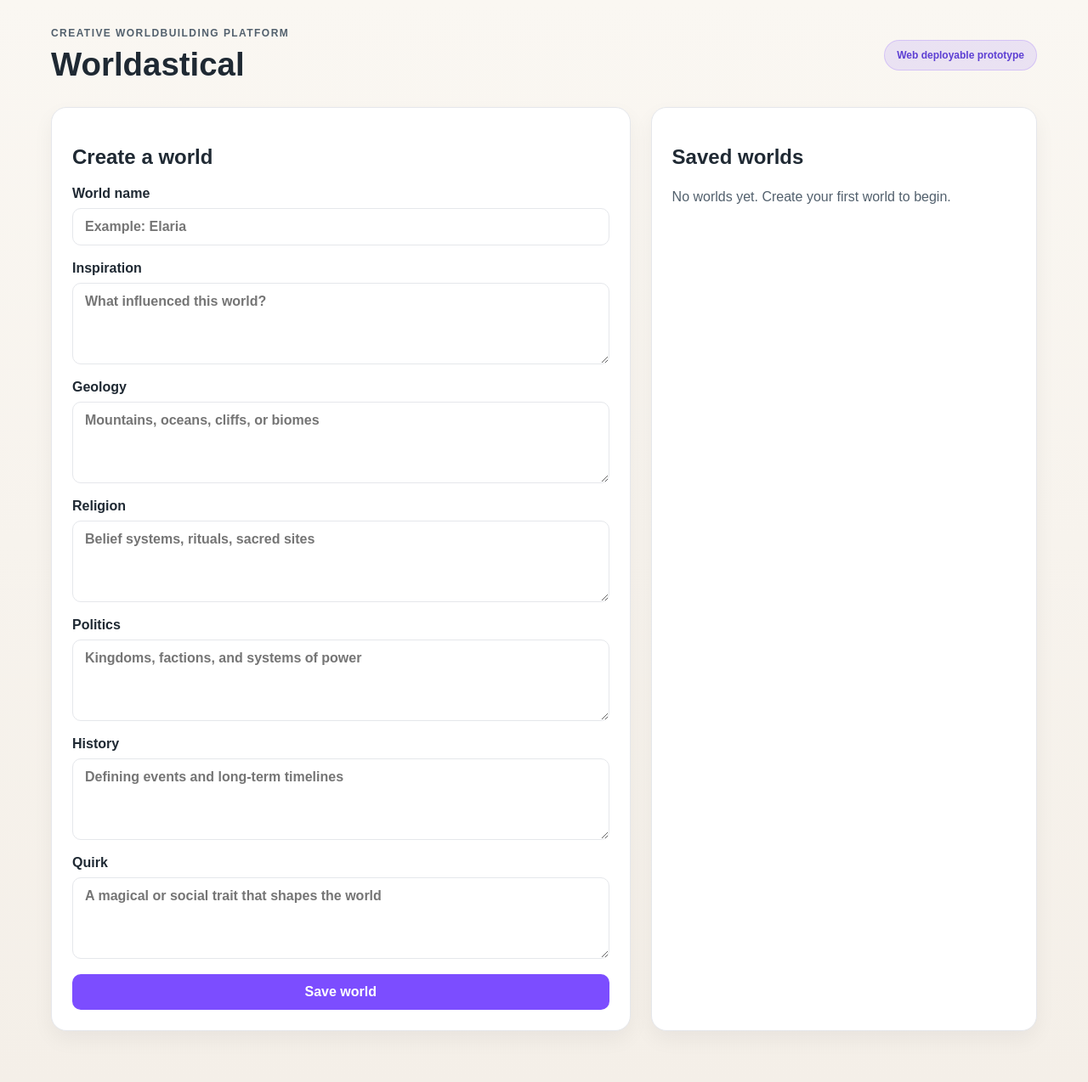
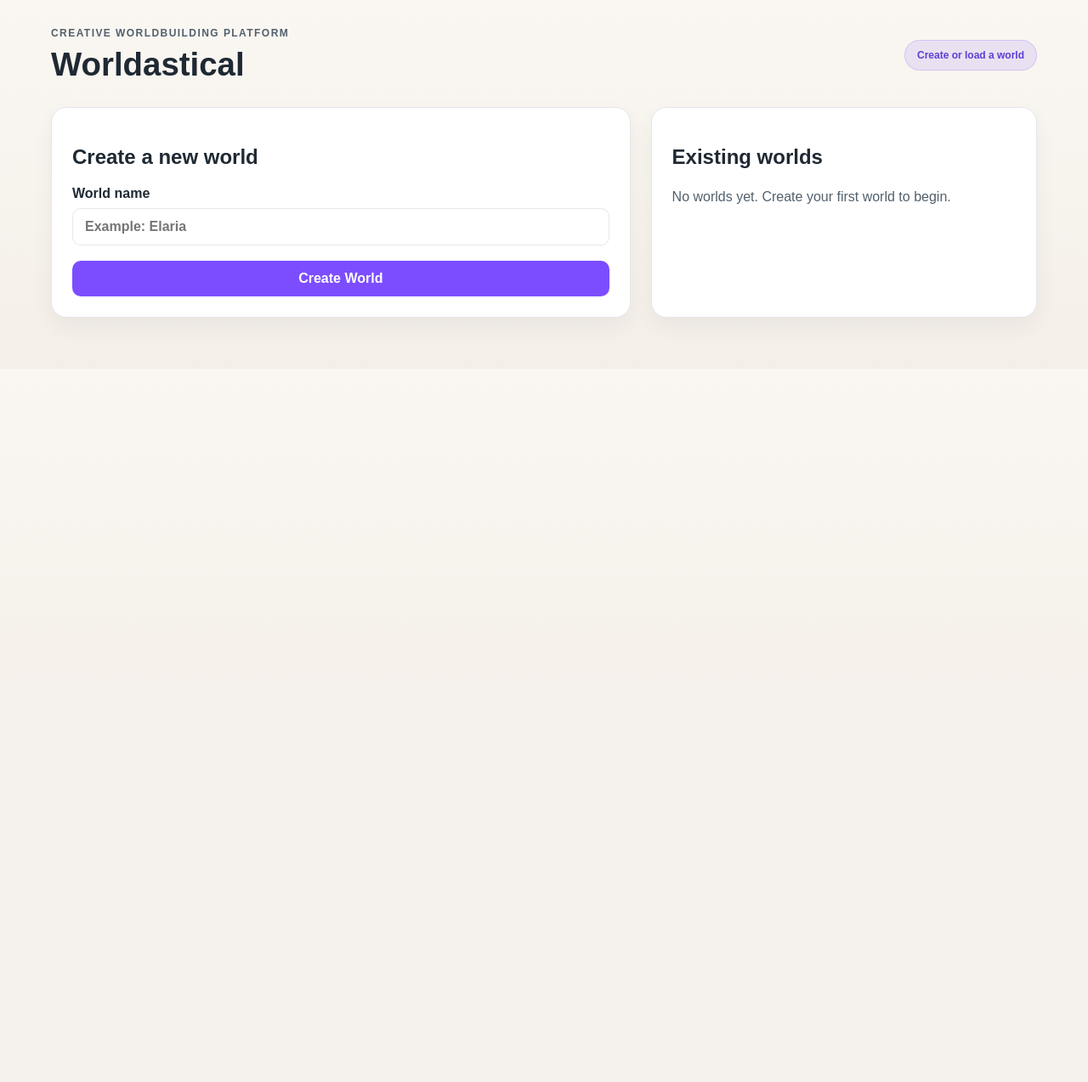
Before and after one commit to Neural-keeper/worldastical, a Flask app: template web_deployable/templates/index.html in a window 1280 px wide. Shown: the whole page at 85% size. After the commit the page ends 375 px from the top, so only its background shows below. Run offline with Flask 3, Linux system fonts and the light colour scheme; the template is opened without the code that fills it, so the values that code supplies are empty; some libraries are stand-ins or nearby versions.

Commit message:
Web deployable

```diff
--- a/web_deployable/app.py
+++ b/web_deployable/app.py
@@ -1,5 +1,6 @@
 from __future__ import annotations
 
+import json
 import os
 import sqlite3
 from pathlib import Path
@@ -20,6 +21,24 @@ app = Flask(__name__, template_folder="templates", static_folder="static")
 app.config["JSON_SORT_KEYS"] = False
 app.config["SECRET_KEY"] = os.getenv("SECRET_KEY", "dev-secret-key")
 
+SECTIONS = [
+    "Name", "Inspiration", "Geology", "Political Geography", "Symbolism",
+    "Religion", "Politics", "History", "Zoology and Botany", "Quirk",
+]
+
+CONTENT = {
+    "Name": "What is the name of your world? Enter a placeholder if unsure - you can change it later.",
+    "Inspiration": "Think about your story. What real-world inspirations influence your fantasy world? If you do not have a clear inspiration, choose a time period.",
+    "Geology": "Visualize your world's main physical features. Decide on the scale and list interesting locations or landmarks.",
+    "Political Geography": "Define the governing systems in your world. List countries and their defining features, then define borders or separations.",
+    "Symbolism": "What symbols or cultural icons are important to each country or region? Enter them as Country: element1, element2, ...",
+    "Religion": "Consider the belief systems of your people. What gods, values, or moral forces influence their lives?",
+    "Politics": "Describe the political situation of your world. Include allies, enemies, leaders, goals, or conflicts.",
+    "History": "List events that define your world, such as creation myths, wars, or major discoveries.",
+    "Zoology and Botany": "Describe the creatures, plants, magical herbs, or spirits in your world.",
+    "Quirk": "Every world has quirks that make it memorable. Think of unique cultural, environmental, or magical traits.",
+}
+
 
 def get_db_connection():
     database_url = os.getenv("DATABASE_URL")
@@ -27,7 +46,6 @@ def get_db_connection():
         conn = psycopg2.connect(database_url, cursor_factory=RealDictCursor)
         conn.autocommit = True
         return conn
-
     conn = sqlite3.connect(LOCAL_DB)
     conn.row_factory = sqlite3.Row
     return conn
@@ -37,104 +55,138 @@ def init_db():
     database_url = os.getenv("DATABASE_URL")
     with get_db_connection() as conn:
         cur = conn.cursor()
-
-        if database_url:
-            cur.execute(
-                """
-                CREATE TABLE IF NOT EXISTS worlds (
-                    id SERIAL PRIMARY KEY,
-                    name VARCHAR(255) NOT NULL UNIQUE,
-                    inspiration TEXT,
-                    geology TEXT,
-                    religion TEXT,
-                    politics TEXT,
-                    history TEXT,
-                    quirk TEXT
-                )
-                """
+        id_type = "SERIAL PRIMARY KEY" if database_url else "INTEGER PRIMARY KEY AUTOINCREMENT"
+        name_type = "VARCHAR(255)" if database_url else "TEXT"
+        cur.execute(f"""
+            CREATE TABLE IF NOT EXISTS worlds (
+                id {id_type}, name {name_type} NOT NULL UNIQUE,
+                inspiration TEXT, geology TEXT, religion TEXT,
+                politics TEXT, history TEXT, quirk TEXT, sections TEXT
             )
-        else:
-            cur.execute(
-                """
-                CREATE TABLE IF NOT EXISTS worlds (
-                    id INTEGER PRIMARY KEY AUTOINCREMENT,
-                    name TEXT NOT NULL UNIQUE,
-                    inspiration TEXT,
-                    geology TEXT,
-                    religion TEXT,
-                    politics TEXT,
-                    history TEXT,
-                    quirk TEXT
-                )
-                """
-            )
+        """)
+        try:
+            cur.execute("ALTER TABLE worlds ADD COLUMN sections TEXT")
+        except (sqlite3.OperationalError, psycopg2.errors.DuplicateColumn):
+            pass
 
 
-init_db()
+def blank_world(name: str = "") -> dict:
+    return {
+        "Name": name, "Inspiration": "",
+        "Geology": {"Scale": "", "Places": []},
+        "Political Geography": {"Countries": [], "Borders": []},
+        "Symbolism": [], "Religion": "", "Politics": [], "History": [],
+        "Zoology and Botany": "", "Quirk": "",
+    }
+
+
+def row_to_world(row: dict) -> dict:
+    world = blank_world(row["name"])
+    raw_sections = row.get("sections")
+    if raw_sections:
+        try:
+            world.update(json.loads(raw_sections))
+            return world
+        except (TypeError, json.JSONDecodeError):
+            pass
+    world.update({
+        "Inspiration": row.get("inspiration") or "",
+        "Geology": row.get("geology") or "",
+        "Religion": row.get("religion") or "",
+        "Politics": row.get("politics") or "",
+        "History": row.get("history") or "",
+        "Quirk": row.get("quirk") or "",
+    })
+    return world
 
 
 def load_worlds() -> list[dict]:
     with get_db_connection() as conn:
         cur = conn.cursor()
-        cur.execute(
-            "SELECT id, name, inspiration, geology, religion, politics, history, quirk FROM worlds ORDER BY id"
-        )
-        rows = cur.fetchall()
-        return [dict(row) for row in rows]
+        cur.execute("SELECT * FROM worlds ORDER BY id")
+        return [dict(row) for row in cur.fetchall()]
 
 
-def create_world_record(payload: dict) -> None:
+def load_world(name: str) -> dict | None:
     database_url = os.getenv("DATABASE_URL")
+    marker = "%s" if database_url else "?"
     with get_db_connection() as conn:
         cur = conn.cursor()
-        if database_url:
-            cur.execute(
-                """
-                INSERT INTO worlds (name, inspiration, geology, religion, politics, history, quirk)
-                VALUES (%s, %s, %s, %s, %s, %s, %s)
-                """,
-                (
-                    payload["name"],
-                    payload["inspiration"],
-                    payload["geology"],
-                    payload["religion"],
-                    payload["politics"],
-                    payload["history"],
-                    payload["quirk"],
-                ),
-            )
-        else:
-            cur.execute(
-                """
-                INSERT INTO worlds (name, inspiration, geology, religion, politics, history, quirk)
-                VALUES (?, ?, ?, ?, ?, ?, ?)
-                """,
-                (
-                    payload["name"],
-                    payload["inspiration"],
-                    payload["geology"],
-                    payload["religion"],
-                    payload["politics"],
-                    payload["history"],
-                    payload["quirk"],
-                ),
-            )
+        cur.execute(f"SELECT * FROM worlds WHERE LOWER(name) = LOWER({marker})", (name,))
+        row = cur.fetchone()
+    return row_to_world(dict(row)) if row else None
 
 
-def delete_world_record(world_name: str) -> None:
+def create_world_record(name: str) -> None:
     database_url = os.getenv("DATABASE_URL")
+    marker = "%s" if database_url else "?"
     with get_db_connection() as conn:
-        cur = conn.cursor()
-        if database_url:
-            cur.execute("DELETE FROM worlds WHERE LOWER(name) = LOWER(%s)", (world_name,))
+        conn.cursor().execute(
+            f"INSERT INTO worlds (name, sections) VALUES ({marker}, {marker})",
+            (name, json.dumps(blank_world(name))),
+        )
+
+
+def save_world(name: str, world: dict) -> None:
+    database_url = os.getenv("DATABASE_URL")
+    marker = "%s" if database_url else "?"
+    with get_db_connection() as conn:
+        conn.cursor().execute(f"""
+            UPDATE worlds SET name = {marker}, inspiration = {marker}, geology = {marker},
+                religion = {marker}, politics = {marker}, history = {marker},
+                quirk = {marker}, sections = {marker}
+            WHERE LOWER(name) = LOWER({marker})
+        """, (
+            world["Name"], str(world.get("Inspiration", "")),
+            json.dumps(world.get("Geology", {})), str(world.get("Religion", "")),
+            json.dumps(world.get("Politics", [])), json.dumps(world.get("History", [])),
+            str(world.get("Quirk", "")), json.dumps(world), name,
+        ))
+
+
+def delete_world_record(name: str) -> None:
+    database_url = os.getenv("DATABASE_URL")
+    marker = "%s" if database_url else "?"
+    with get_db_connection() as conn:
+        conn.cursor().execute(f"DELETE FROM worlds WHERE LOWER(name) = LOWER({marker})", (name,))
+
+
+def lines(value: str) -> list[str]:
+    return [item.strip() for item in value.splitlines() if item.strip()]
+
+
+def section_value(world: dict, section: str, key: str = "") -> str:
+    value = world.get(section, "")
+    if key:
+        value = value.get(key, []) if isinstance(value, dict) else []
+    return "\n".join(value) if isinstance(value, list) else str(value)
+
+
+def save_section_from_form(world: dict, section: str) -> dict:
+    if section == "Name":
+        world[section] = (request.form.get("value") or "").strip()
+    elif section == "Inspiration":
+        if request.form.get("known") == "Yes":
+            world[section] = (request.form.get("value") or "").strip()
         else:
-            cur.execute("DELETE FROM worlds WHERE LOWER(name) = LOWER(?)", (world_name,))
+            world[section] = f"{request.form.get('period', 'Past')} world inspiration"
+    elif section == "Geology":
+        world[section] = {"Scale": request.form.get("scale", "Small"), "Places": lines(request.form.get("places", ""))}
+    elif section == "Political Geography":
+        world[section] = {
+            "Countries": lines(request.form.get("countries", "")),
+            "Borders": lines(request.form.get("borders", "")),
+        }
+    elif section in {"Symbolism", "Politics", "History"}:
+        world[section] = lines(request.form.get("value", ""))
+    else:
+        world[section] = (request.form.get("value") or "").strip()
+    return world
 
 
 @app.get("/")
 def index():
-    worlds = load_worlds()
-    return render_template("index.html", worlds=worlds)
+    return render_template("index.html", worlds=load_worlds())
 
 
 @app.get("/healthz")
@@ -142,32 +194,45 @@ def healthz():
     return {"status": "ok"}, 200
 
 
-@app.get("/api/worlds")
-def api_worlds():
-    return {"worlds": load_worlds()}
-
-
 @app.post("/worlds")
 def create_world():
     name = (request.form.get("name") or "").strip()
-    if not name:
+    if not name or any(world["name"].lower() == name.lower() for world in load_worlds()):
         return redirect(url_for("index"))
+    create_world_record(name)
+    return redirect(url_for("edit_section", name=name, section="Name"))
 
-    worlds = load_worlds()
-    if any(existing.get("name", "").strip().lower() == name.lower() for existing in worlds):
+
+@app.get("/worlds/<name>")
+def open_world(name: str):
+    return redirect(url_for("edit_section", name=name, section="Name"))
+
+
+@app.route("/worlds/<name>/<section>", methods=["GET", "POST"])
+def edit_section(name: str, section: str):
+    if section not in SECTIONS:
         return redirect(url_for("index"))
-
-    payload = {
-        "name": name,
-        "inspiration": (request.form.get("inspiration") or "").strip(),
-        "geology": (request.form.get("geology") or "").strip(),
-        "religion": (request.form.get("religion") or "").strip(),
-        "politics": (request.form.get("politics") or "").strip(),
-        "history": (request.form.get("history") or "").strip(),
-        "quirk": (request.form.get("quirk") or "").strip(),
-    }
-    create_world_record(payload)
-    return redirect(url_for("index"))
+    world = load_world(name)
+    if world is None:
+        return redirect(url_for("index"))
+    if request.method == "POST":
+        world = save_section_from_form(world, section)
+        save_world(name, world)
+        action = request.form.get("action", "save")
+        index = SECTIONS.index(section)
+        if action == "next" and index < len(SECTIONS) - 1:
+            return redirect(url_for("edit_section", name=world["Name"], section=SECTIONS[index + 1]))
+        if action == "previous" and index > 0:
+            return redirect(url_for("edit_section", name=world["Name"], section=SECTIONS[index - 1]))
+        name = world["Name"]
+    progress = sum(bool(world.get(item)) for item in SECTIONS) / len(SECTIONS)
+    return render_template(
+        "section.html", world=world, name=name, section=section, sections=SECTIONS,
+        content=CONTENT[section], section_index=SECTIONS.index(section), progress=progress,
+        value=section_value(world, section), places=section_value(world, "Geology", "Places"),
+        countries=section_value(world, "Political Geography", "Countries"),
+        borders=section_value(world, "Political Geography", "Borders"),
+    )
 
 
 @app.post("/worlds/<name>/delete")
@@ -176,6 +241,8 @@ def delete_world(name: str):
     return redirect(url_for("index"))
 
 
+init_db()
+
 if __name__ == "__main__":
     port = int(os.getenv("PORT", "5000"))
     app.run(host="0.0.0.0", port=port, debug=os.getenv("FLASK_DEBUG", "false").lower() == "true")
--- a/web_deployable/requirements.txt
+++ b/web_deployable/requirements.txt
@@ -1,4 +1,4 @@
 Flask==3.0.3
 gunicorn==22.0.0
 python-dotenv==1.0.1
-psycopg2-binary==2.9.9
+psycopg2-binary==2.9.13
--- a/web_deployable/templates/index.html
+++ b/web_deployable/templates/index.html
@@ -13,61 +13,27 @@
           <p class="eyebrow">Creative worldbuilding platform</p>
           <h1>Worldastical</h1>
         </div>
-        <span class="badge">Web deployable prototype</span>
+        <span class="badge">Create or load a world</span>
       </header>
-
       <main class="layout">
         <section class="panel form-panel">
-          <h2>Create a world</h2>
+          <h2>Create a new world</h2>
           <form method="post" action="{{ url_for('create_world') }}">
-            <label>
-              World name
+            <label>World name
               <input type="text" name="name" placeholder="Example: Elaria" required>
             </label>
-
-            <label>
-              Inspiration
-              <textarea name="inspiration" rows="3" placeholder="What influenced this world?"></textarea>
-            </label>
-
-            <label>
-              Geology
-              <textarea name="geology" rows="3" placeholder="Mountains, oceans, cliffs, or biomes"></textarea>
-            </label>
-
-            <label>
-              Religion
-              <textarea name="religion" rows="3" placeholder="Belief systems, rituals, sacred sites"></textarea>
-            </label>
-
-            <label>
-              Politics
-              <textarea name="politics" rows="3" placeholder="Kingdoms, factions, and systems of power"></textarea>
-            </label>
-
-            <label>
-              History
-              <textarea name="history" rows="3" placeholder="Defining events and long-term timelines"></textarea>
-            </label>
-
-            <label>
-              Quirk
-              <textarea name="quirk" rows="3" placeholder="A magical or social trait that shapes the world"></textarea>
-            </label>
-
-            <button type="submit">Save world</button>
+            <button type="submit">Create World</button>
           </form>
         </section>
-
         <section class="panel list-panel">
-          <h2>Saved worlds</h2>
+          <h2>Existing worlds</h2>
           {% if worlds %}
             <ul class="world-list">
               {% for world in worlds %}
                 <li class="world-item">
                   <div>
-                    <h3>{{ world.name }}</h3>
-                    <p>{{ world.inspiration or 'No inspiration provided yet.' }}</p>
+                    <h3><a href="{{ url_for('open_world', name=world.name) }}">{{ world.name }}</a></h3>
+                    <p>{{ world.inspiration or 'Ready to begin.' }}</p>
                   </div>
                   <form method="post" action="{{ url_for('delete_world', name=world.name) }}">
                     <button type="submit" class="danger">Delete</button>
```
Also changed, not shown: web_deployable/static/styles.css (+91 -0 lines), web_deployable/templates/section.html (added, +81 -0 lines), web_deployable/README.md, web_deployable/data/worlds.db (added).
